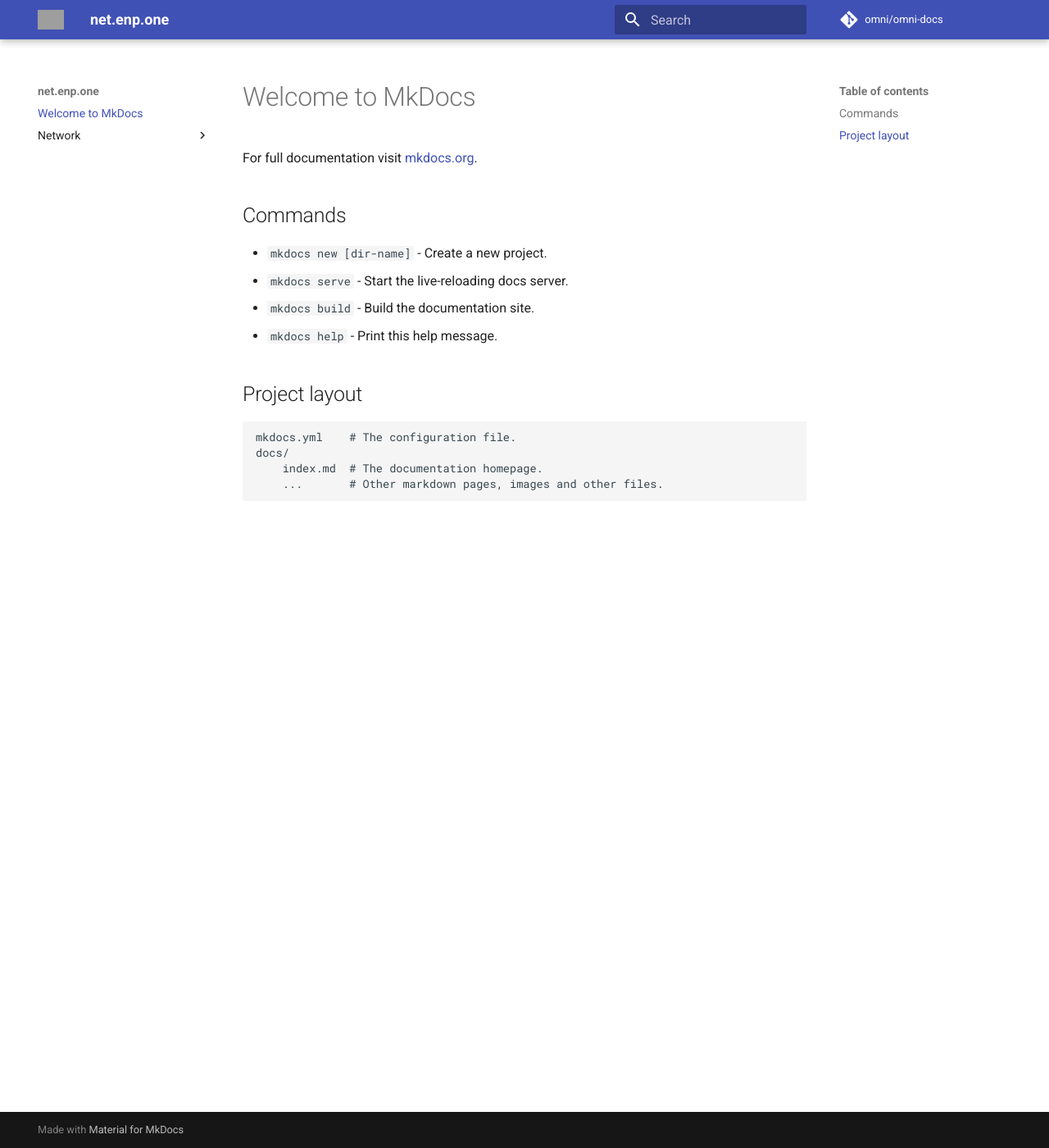
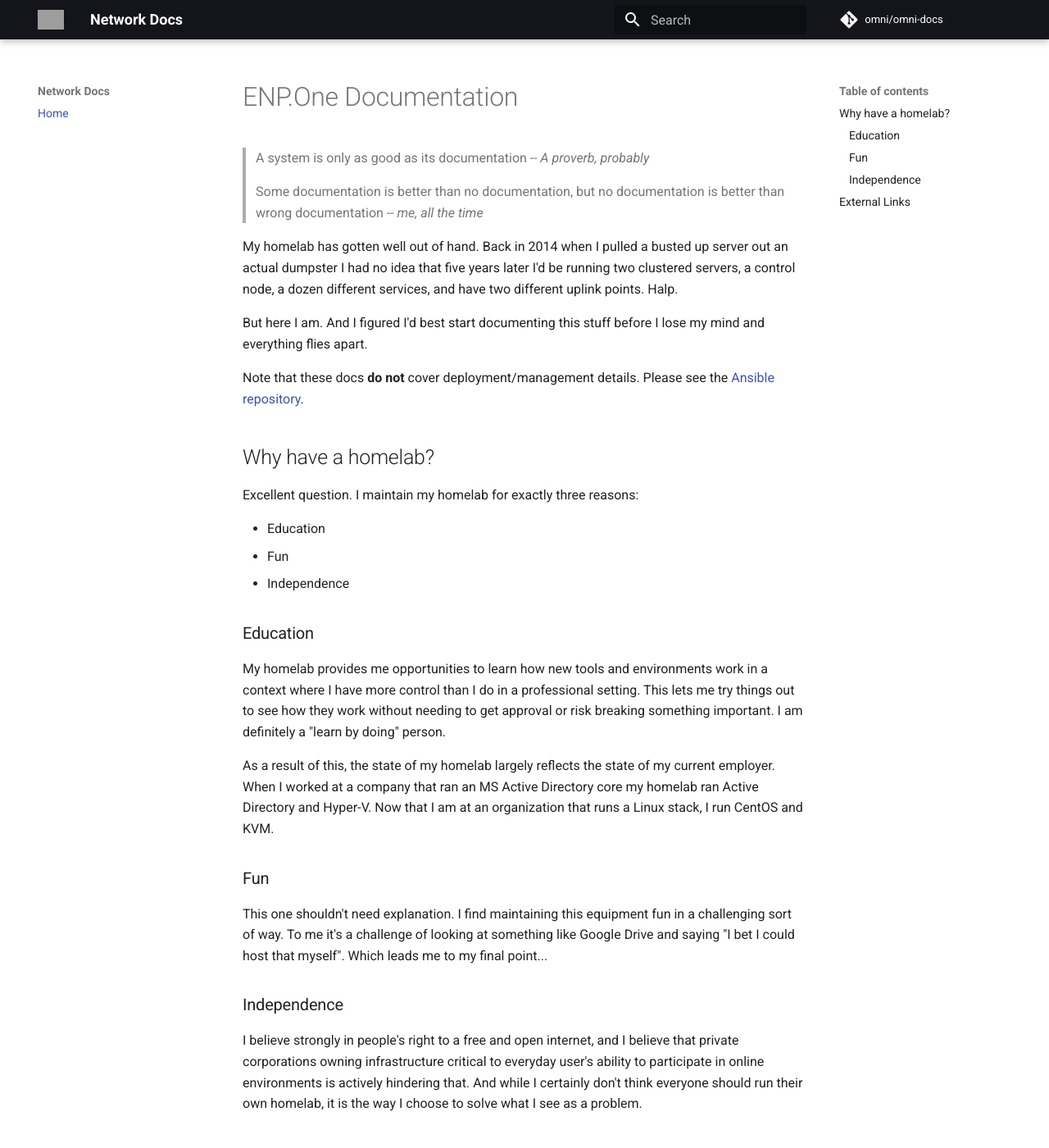
Before and after one commit to enpaul/docs, an MkDocs documentation site: the page built from docs/index.md, in a window 1280 px wide and 1400 px high. Shown: the whole window at 82% size. Built offline with MkDocs 1.6.1 and Material for MkDocs 9.7.7, drawn with Linux system fonts in a browser that asks for light colours; some of the changed text lies outside the part shown; grey boxes are pictures that could not be loaded.

Commit message:
Rewrite mainpage to include updated documentation
Adjust theme config

```diff
--- a/docs/index.md
+++ b/docs/index.md
@@ -1,17 +1,47 @@
-# Welcome to MkDocs
+# ENP.One Documentation
 
-For full documentation visit [mkdocs.org](https://mkdocs.org).
+> A system is only as good as its documentation  *-- A proverb, probably*
 
-## Commands
+> Some documentation is better than no documentation, but no documentation is better than wrong documentation  *-- me, all the time*
 
-* `mkdocs new [dir-name]` - Create a new project.
-* `mkdocs serve` - Start the live-reloading docs server.
-* `mkdocs build` - Build the documentation site.
-* `mkdocs help` - Print this help message.
+My homelab has gotten well out of hand. Back in 2014 when I pulled a busted up server out an actual dumpster I had no idea that five years later I'd be running two clustered servers, a control node, a dozen different services, and have two different uplink points. Halp.
 
-## Project layout
+But here I am. And I figured I'd best start documenting this stuff before I lose my mind and everything flies apart.
 
-    mkdocs.yml    # The configuration file.
-    docs/
-        index.md  # The documentation homepage.
-        ...       # Other markdown pages, images and other files.
+Note that these docs **do not** cover deployment/management details. Please see the [Ansible repository](https://vcs.enp.one/omni/omni-ansible/).
+
+## Why have a homelab?
+
+Excellent question. I maintain my homelab for exactly three reasons:
+
+* Education
+* Fun
+* Independence
+
+### Education
+
+My homelab provides me opportunities to learn how new tools and environments work in a context where I have more control than I do in a professional setting. This lets me try things out to see how they work without needing to get approval or risk breaking something important. I am definitely a "learn by doing" person.
+
+As a result of this, the state of my homelab largely reflects the state of my current employer. When I worked at a company that ran an MS Active Directory core my homelab ran Active Directory and Hyper-V. Now that I am at an organization that runs a Linux stack, I run CentOS and KVM.
+
+### Fun
+
+This one shouldn't need explanation. I find maintaining this equipment fun in a challenging sort of way. To me it's a challenge of looking at something like Google Drive and saying "I bet I could host that myself". Which leads me to my final point...
+
+### Independence
+
+I believe strongly in people's right to a free and open internet, and I believe that private corporations owning infrastructure critical to everyday user's ability to participate in online environments is actively hindering that. And while I certainly don't think everyone should run their own homelab, it is the way I choose to solve what I see as a problem.
+
+## External Links
+
+* [Personal Homepage](https://enpaul.net/)
+* [Version Control System](https://vcs.enp.one/)
+* [Cloud File System](https://cfs.enp.one/)
+* [Secure Storage Vault](https://ssv.enp.one/)
+* [Content Delivery Network](https://cdn.enp.one/)
+
+
+
+---
+
+*Last updated `{{ git_revision_date }}`*
--- a/mkdocs.yml
+++ b/mkdocs.yml
@@ -1,9 +1,10 @@
 ---
-site_name: net.enp.one
+site_name: Network Docs
 theme:
-    name: 'material'
-    primary: "blue grey"
-    accent: amber
+    name: material
+    palette:
+        primary: black
+        accent: amber
     favicon: images/favicon.ico
     logo: https://cdn.enp.one/img/logos/e-w-sm.png
 plugins:
@@ -14,3 +15,5 @@ markdown_extensions:
     - codehilite
 repo_name: omni/omni-docs
 repo_url: https://vcs.enp.one/omni/omni-docs/
+nav:
+    - Home: index.md
```
